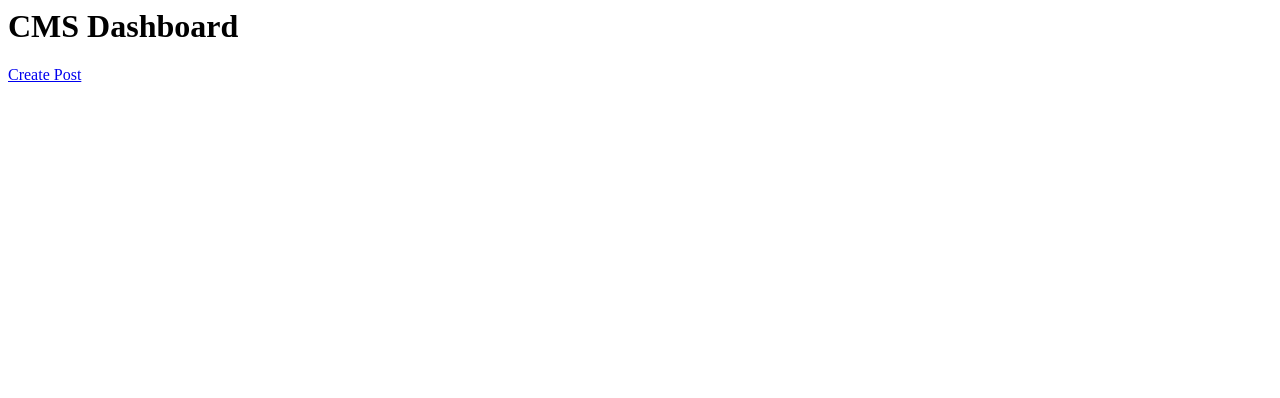
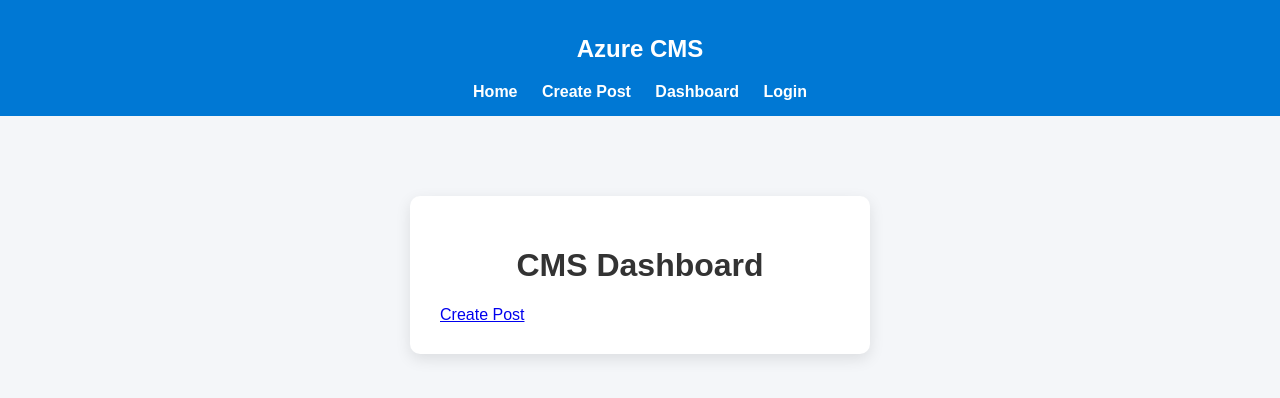
Before and after one commit to Roshni-0523/azure-flask-cms, a Flask app: page / in a window 1280 px wide. Shown: the top 398 px of the page. Run offline with Flask 3, Linux system fonts and the light colour scheme; data that the repository does not hold is empty.

Commit message:
Styled dashboard and added login link

```diff
--- a/templates/dashboard.html
+++ b/templates/dashboard.html
@@ -1,11 +1,41 @@
+<!DOCTYPE html>
+<html>
+
+<head>
+    <title>Dashboard</title>
+
+    <link rel="stylesheet" href="{{ url_for('static', filename='css/style.css') }}">
+
+</head>
+
+<body>
+
+<div class="navbar">
+    <h2>Azure CMS</h2>
+    <a href="/">Home</a>
+    <a href="/create">Create Post</a>
+    <a href="/dashboard">Dashboard</a>
+    <a href="/login">Login</a>
+</div>
+
+<div class="container">
+
 <h1>CMS Dashboard</h1>
 
 <a href="/create">Create Post</a>
 
 {% for post in posts %}
 
-<h2>{{post.title}}</h2>
-<p>{{post.body}}</p>
 <hr>
 
+<h2>{{post.title}}</h2>
+<p><b>Author:</b> {{post.author}}</p>
+<p>{{post.body}}</p>
+
 {% endfor %}
+
+</div>
+
+</body>
+
+</html>
```
